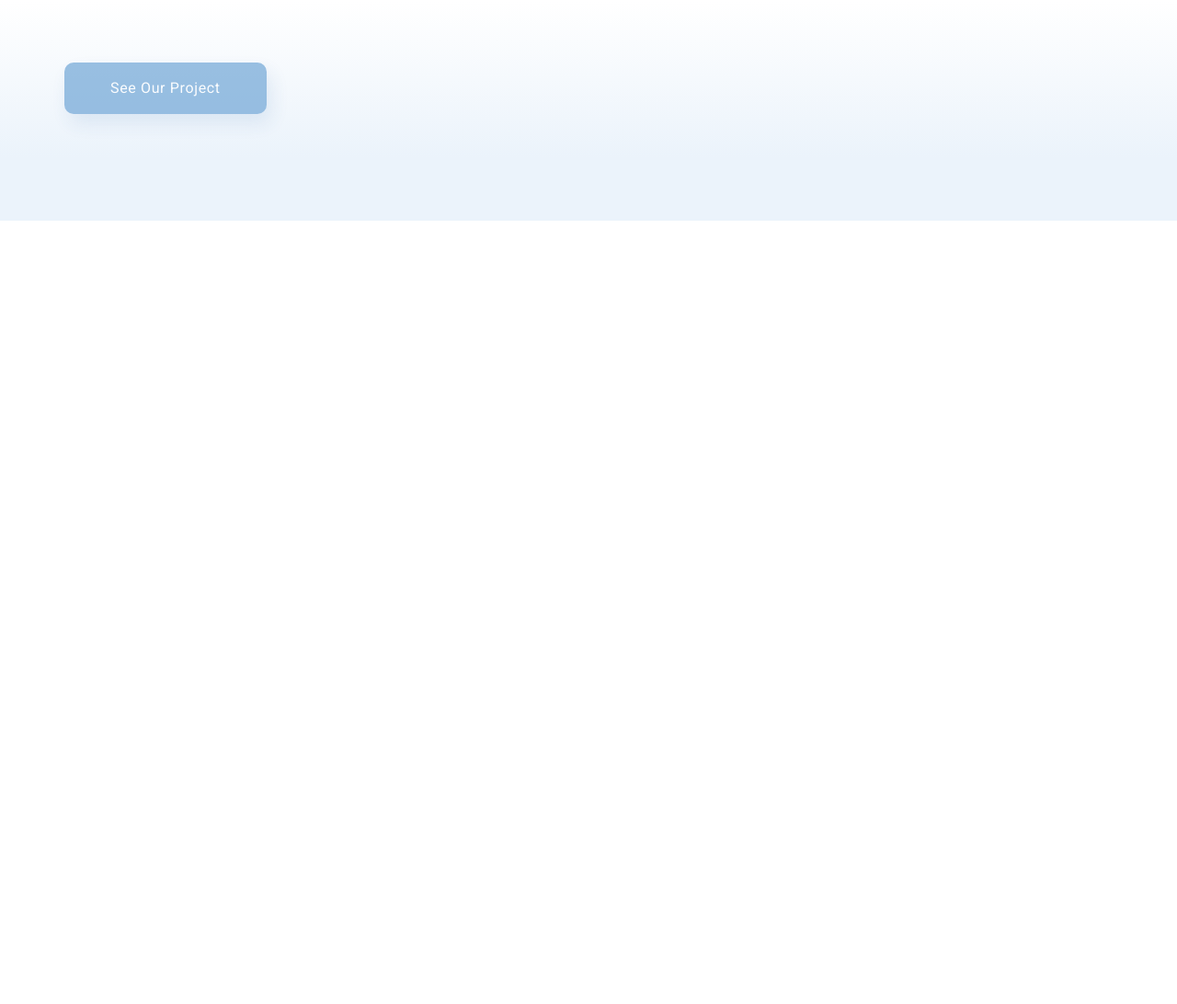
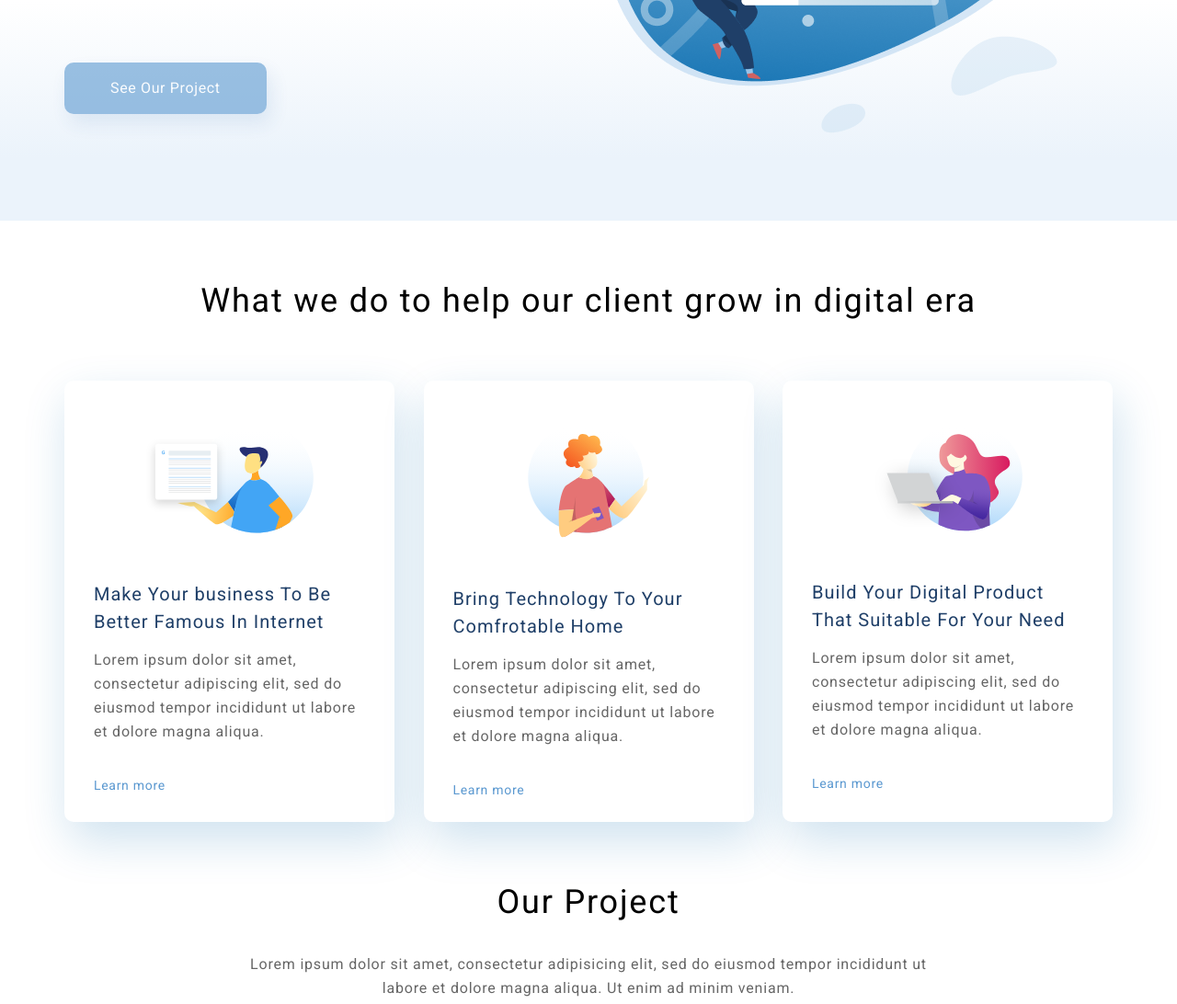
Before and after one commit to megamagomed/lesson_6, a plain HTML site: page lesson_6/index.html in a window 1280 px wide. Shown: the part 528-1620 px from the top of the page at 92% size. Before the commit the page ends 800 px from the top, so only its background shows below. Drawn offline with Linux system fonts and the light colour scheme.

Commit message:
Add files via upload

```diff
--- a/lesson_6/index.html
+++ b/lesson_6/index.html
@@ -34,6 +34,50 @@
         </div>
     </div>
 
+    <div class="whatwedo container">
+        <div class="title">
+            <p>What we do to help our client grow in digital era</p>
+        </div>
+        <div class="cards">
+            <div class="card card_1">
+                <img class="card_img" src="img/card_1_img.svg" alt="card_1">
+                <p class="card_text">Make Your business To Be Better Famous In Internet</p>
+                <p class="text">Lorem ipsum dolor sit amet, consectetur adipiscing elit, sed do eiusmod tempor
+                    incididunt ut
+                    labore et dolore magna aliqua. </p>
+                <a href="#" class="card_link">Learn more</a>
+            </div>
+            <div class="card card_2">
+                <img class="card_img" src="img/card_2_img.svg" alt="card_2">
+                <p class="card_text">Bring Technology To Your Comfrotable Home</p>
+                <p class="text">Lorem ipsum dolor sit amet, consectetur adipiscing elit, sed do eiusmod tempor
+                    incididunt ut labore et dolore magna aliqua.</p>
+                <a href="#" class="card_link">Learn more</a>
+            </div>
+            <div class="card card_3">
+                <img class="card_img" src="img/card_3_img.svg" alt="card3">
+                <p class="card_text">Build Your Digital Product That Suitable For Your Need</p>
+                <p class="text">Lorem ipsum dolor sit amet, consectetur adipiscing elit, sed do eiusmod tempor
+                    incididunt ut labore et dolore magna aliqua.</p>
+                <a href="#" class="card_link">Learn more</a>
+            </div>
+        </div>
+    </div>
+    <div class="ourproject container">
+        <div class="ourproject_header">
+            <p class="title">Our Project</p>
+            <p class="text text_ourproject">Lorem ipsum dolor sit amet, consectetur adipisicing elit, sed do eiusmod
+                tempor
+                incididunt ut
+                labore et dolore magna aliqua. Ut enim ad minim veniam.</p>
+        </div>
+        <div class="ourproject_top_img">
+            <img src="img/ourproject_top_img.jpg" alt="ourproject_top_img.jpg">
+
+        </div>
+    </div>
+
+
 </body>
 
 </html>
--- a/lesson_6/style.css
+++ b/lesson_6/style.css
@@ -10,6 +10,7 @@ body {
     margin: 0 auto;
     display: flex;
     flex-direction: column;
+    height: 100%;
 }
 .header{
     display: flex;
@@ -29,11 +30,13 @@ body {
 }
 .top_info {
     padding-top: 107px;
-    width: 512px;
     flex-grow: 1;
-    height: 100%;
+    background-image: url(img/top_bg.png);
+    background-repeat: no-repeat;
+    background-position: right;
 }
 .top_heading {
+    width: 512px;
     font-weight: 300;
     font-size: 64px;
     line-height: 74px;
@@ -56,6 +59,62 @@ body {
     text-decoration: none;
     display: inline-block;
     margin-top: 71px;
-
+}
+.title {
+    font-size: 36px;
+    line-height: 46px;
+    text-align: center;
+    letter-spacing: 0.05em;
+    color:#000000;
+}
+.card {
+    width: 359px;
+    height: 480px;
+    background: #FFFFFF;
+    box-shadow: 5px 20px 50px rgba(16, 112, 177, 0.2);
+    border-radius: 10px;
+    padding: 44px 32px;
+    box-sizing: border-box;
+    display: flex;
+    flex-direction: column;
+}
+.card_img {
+    align-self: center;
+    margin-bottom: 51px;
+}
+.whatwedo {
+    padding-top: 64px;
 
 }
+.cards {
+    display: flex;
+    justify-content: space-between;
+    padding-top: 64px;
+    flex-wrap: wrap;
+    padding-bottom: 64px;
+}
+.card_text {
+    font-size: 20px;
+    line-height: 30px;
+    letter-spacing: 0.05em;
+    color: #1F3F68;
+    margin-bottom: 14px;
+}
+.card_link {
+    font-size: 14px;
+    line-height: 30px;
+    letter-spacing: 0.05em;
+    color: #5A98D0;
+    margin-top: 30px;
+    text-decoration: none;
+}
+.ourproject {
+
+}
+.ourproject_header {
+    text-align: center;
+}
+.text_ourproject {
+    width: 750px;
+    margin: 32px auto 64px;
+}
```
Also changed, not shown: lesson_6/img/card_1_img.svg (added), lesson_6/img/card_2_img.svg (added), lesson_6/img/card_3_img.svg (added), lesson_6/img/ourproject_top_img.jpg (added), lesson_6/img/top_bg.png (added).
